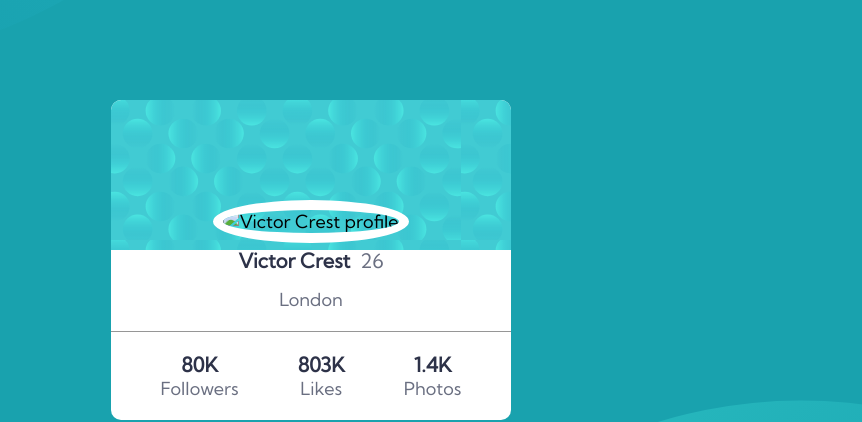
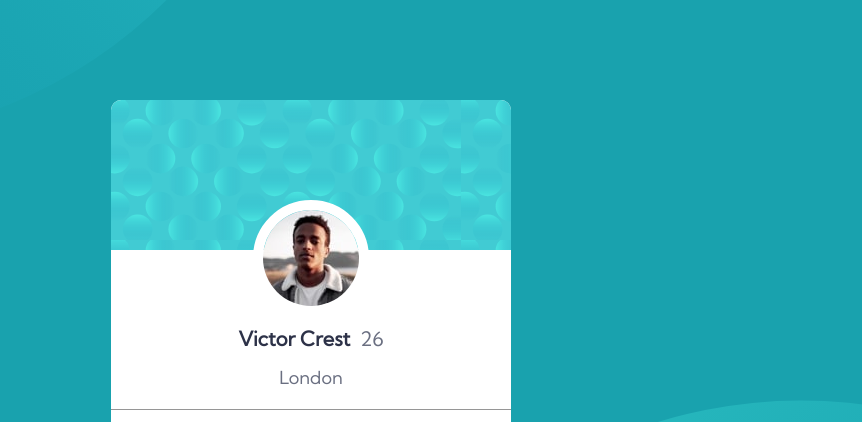
Before and after one commit to HarutoAmakawa/Profile-card-component, a plain HTML site: page index.html in a window 1280 px wide. Shown: the top 422 px of the page, without its empty margins (329-1191 px from the left). Drawn offline with Linux system fonts and the light colour scheme; the site is published under a folder, as on GitHub Pages, so addresses that start at the root find nothing.

Commit message:
Update index.html

```diff
--- a/index.html
+++ b/index.html
@@ -22,7 +22,7 @@
         <div class="profile-width">
           <div class="background-profile"></div>
           <section class="profile">
-            <img src="/images/image-victor.jpg" alt="Victor Crest profile" />
+            <img src="./images/image-victor.jpg" alt="Victor Crest profile" />
             <div class="name">
               <div class="stat">Victor Crest</div>
               <div class="age">26</div>
```
